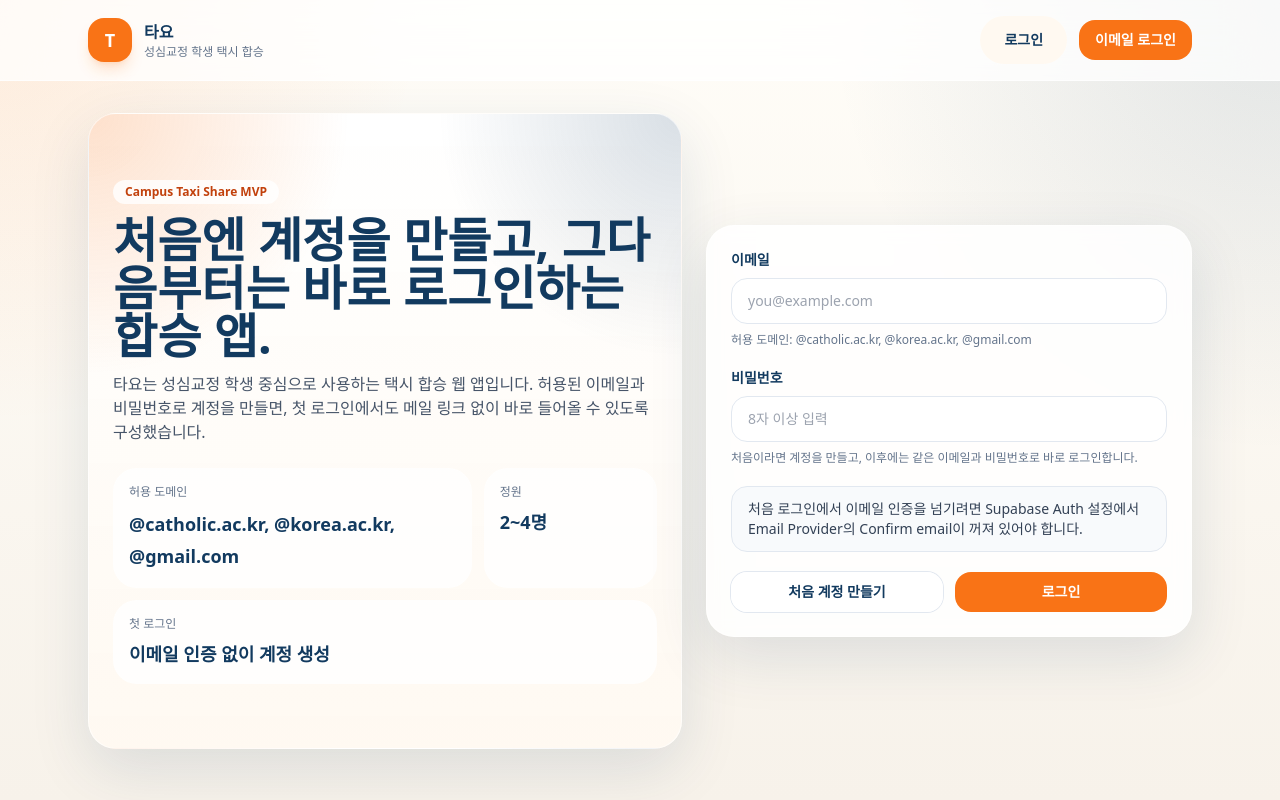
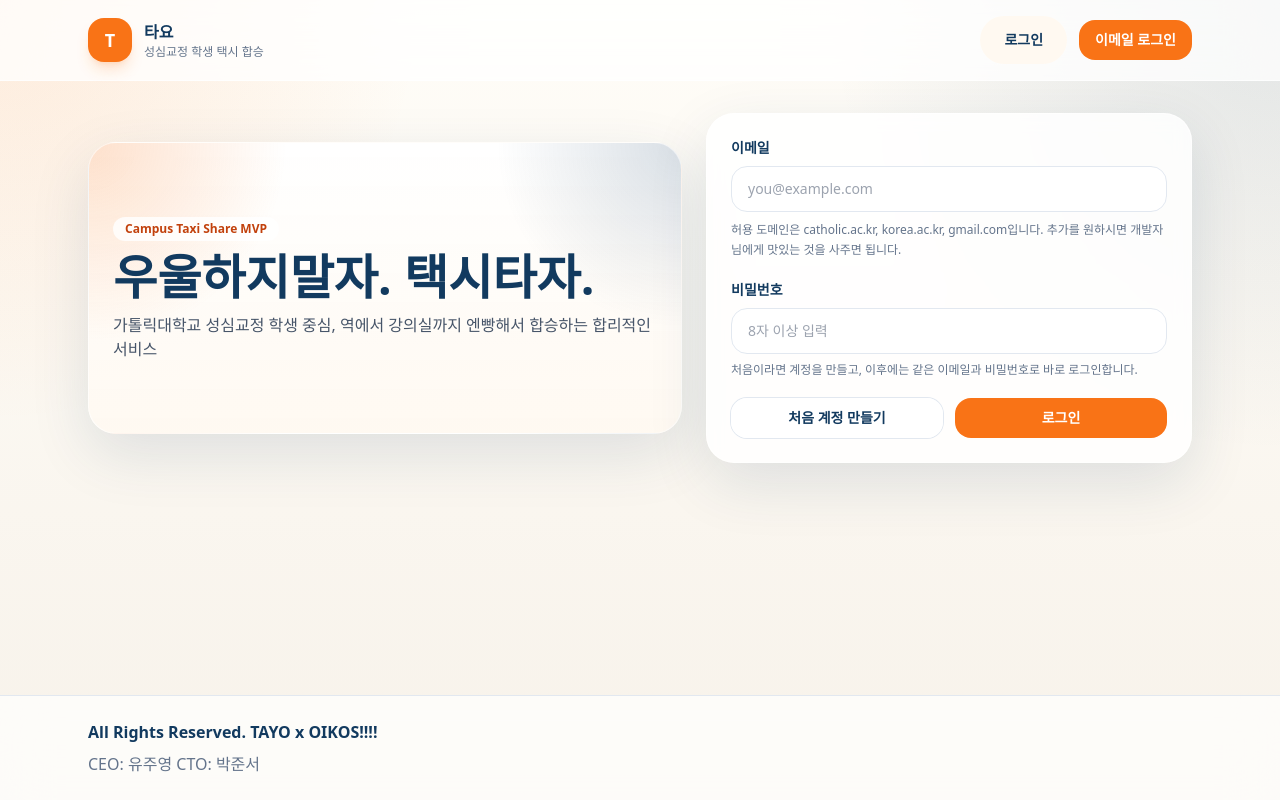
Before and after one commit to juyoungee502/tayo, a Next.js app: page /login in a window 1280 px wide. Built offline with nearby package versions, Linux system fonts and the light colour scheme; no server answers.

Commit message:
Don't cry.

```diff
--- a/app/layout.tsx
+++ b/app/layout.tsx
@@ -44,7 +44,7 @@ export default async function RootLayout({ children }: { children: React.ReactNo
   return (
     <html lang="ko">
       <body className={`${bodyFont.variable} ${displayFont.variable} bg-sand font-sans text-slateBlue`}>
-        <div className="min-h-screen">
+        <div className="flex min-h-screen flex-col">
           <Header
             profile={
               authContext.profile
@@ -67,7 +67,13 @@ export default async function RootLayout({ children }: { children: React.ReactNo
               </div>
             </div>
           ) : null}
-          <main className="mx-auto max-w-6xl px-4 py-6 sm:px-6 sm:py-8">{children}</main>
+          <main className="mx-auto w-full max-w-6xl flex-1 px-4 py-6 sm:px-6 sm:py-8">{children}</main>
+          <footer className="border-t border-slate-200 bg-white/70 backdrop-blur-xl">
+            <div className="mx-auto flex max-w-6xl flex-col gap-2 px-4 py-6 text-sm text-slate-500 sm:px-6 sm:text-base">
+              <p className="font-[var(--font-display)] font-semibold text-slateBlue">All Rights Reserved. TAYO x OIKOS!!!!</p>
+              <p>CEO: 유주영 CTO: 박준서</p>
+            </div>
+          </footer>
         </div>
       </body>
     </html>
--- a/app/login/page.tsx
+++ b/app/login/page.tsx
@@ -3,7 +3,6 @@ import { redirect } from "next/navigation";
 import { LoginForm } from "@/components/forms/login-form";
 import { Card } from "@/components/ui/card";
 import { Notice } from "@/components/ui/notice";
-import { ALLOWED_LOGIN_EMAIL_LABEL } from "@/lib/constants";
 import { getOptionalAuthContext } from "@/lib/queries/auth";
 
 function pickParam(value: string | string[] | undefined) {
@@ -27,32 +26,17 @@ export default async function LoginPage({
   return (
     <div className="grid gap-6 lg:grid-cols-[1.1fr,0.9fr] lg:items-center">
       <Card className="overflow-hidden bg-mesh-glow">
-        <div className="space-y-6 py-4 sm:py-10">
+        <div className="space-y-4 py-6 sm:py-12">
           <div className="space-y-3">
             <p className="inline-flex rounded-full bg-white/80 px-3 py-1 text-xs font-semibold text-brand-700">
               Campus Taxi Share MVP
             </p>
             <h1 className="max-w-xl font-[var(--font-display)] text-4xl font-bold leading-tight text-slateBlue sm:text-5xl">
-              처음엔 계정을 만들고, 그다음부터는 바로 로그인하는 합승 앱.
+              우울하지말자. 택시타자.
             </h1>
             <p className="max-w-xl text-sm leading-7 text-slate-600 sm:text-base">
-              타요는 성심교정 학생 중심으로 사용하는 택시 합승 웹 앱입니다. 허용된 이메일과 비밀번호로 계정을 만들면,
-              첫 로그인에서도 메일 링크 없이 바로 들어올 수 있도록 구성했습니다.
+              가톨릭대학교 성심교정 학생 중심, 역에서 강의실까지 엔빵해서 합승하는 합리적인 서비스
             </p>
-          </div>
-          <div className="grid gap-3 sm:grid-cols-3">
-            <div className="rounded-3xl bg-white/85 p-4 sm:col-span-2">
-              <p className="text-xs text-slate-500">허용 도메인</p>
-              <p className="mt-2 text-lg font-semibold leading-8 text-slateBlue">{ALLOWED_LOGIN_EMAIL_LABEL}</p>
-            </div>
-            <div className="rounded-3xl bg-white/85 p-4">
-              <p className="text-xs text-slate-500">정원</p>
-              <p className="mt-2 text-lg font-semibold text-slateBlue">2~4명</p>
-            </div>
-            <div className="rounded-3xl bg-white/85 p-4 sm:col-span-3">
-              <p className="text-xs text-slate-500">첫 로그인</p>
-              <p className="mt-2 text-lg font-semibold text-slateBlue">이메일 인증 없이 계정 생성</p>
-            </div>
           </div>
         </div>
       </Card>
--- a/components/forms/login-form.tsx
+++ b/components/forms/login-form.tsx
@@ -23,7 +23,7 @@ function mapAuthErrorMessage(error: unknown) {
   }
 
   if (normalized.includes("email not confirmed")) {
-    return "Supabase가 아직 이메일 확인을 요구하고 있습니다. Auth > Email에서 Confirm email을 꺼주세요.";
+    return "이메일 인증 설정을 먼저 확인해주세요.";
   }
 
   return message;
@@ -83,7 +83,7 @@ export function LoginForm() {
         }
 
         if (!data.session) {
-          throw new Error("Supabase가 아직 이메일 확인을 요구하고 있습니다. Auth > Email에서 Confirm email을 꺼주세요.");
+          throw new Error("이메일 인증 설정을 먼저 확인해주세요.");
         }
 
         setStatus("success");
@@ -134,7 +134,9 @@ export function LoginForm() {
             placeholder="you@example.com"
             className="w-full rounded-2xl border border-slate-200 bg-white px-4 py-3 text-sm outline-none ring-brand-200 transition focus:ring"
           />
-          <p className="text-xs text-slate-500">허용 도메인: {ALLOWED_LOGIN_EMAIL_LABEL}</p>
+          <p className="text-xs leading-5 text-slate-500">
+            허용 도메인은 catholic.ac.kr, korea.ac.kr, gmail.com입니다. 추가를 원하시면 개발자 님에게 맛있는 것을 사주면 됩니다.
+          </p>
         </div>
 
         <div className="space-y-2">
@@ -152,10 +154,6 @@ export function LoginForm() {
           />
           <p className="text-xs text-slate-500">처음이라면 계정을 만들고, 이후에는 같은 이메일과 비밀번호로 바로 로그인합니다.</p>
         </div>
-
-        <Notice variant="info">
-          처음 로그인에서 이메일 인증을 넘기려면 Supabase Auth 설정에서 Email Provider의 Confirm email이 꺼져 있어야 합니다.
-        </Notice>
 
         {message ? <Notice variant={status === "success" ? "success" : status === "error" ? "error" : "info"}>{message}</Notice> : null}
 
```
